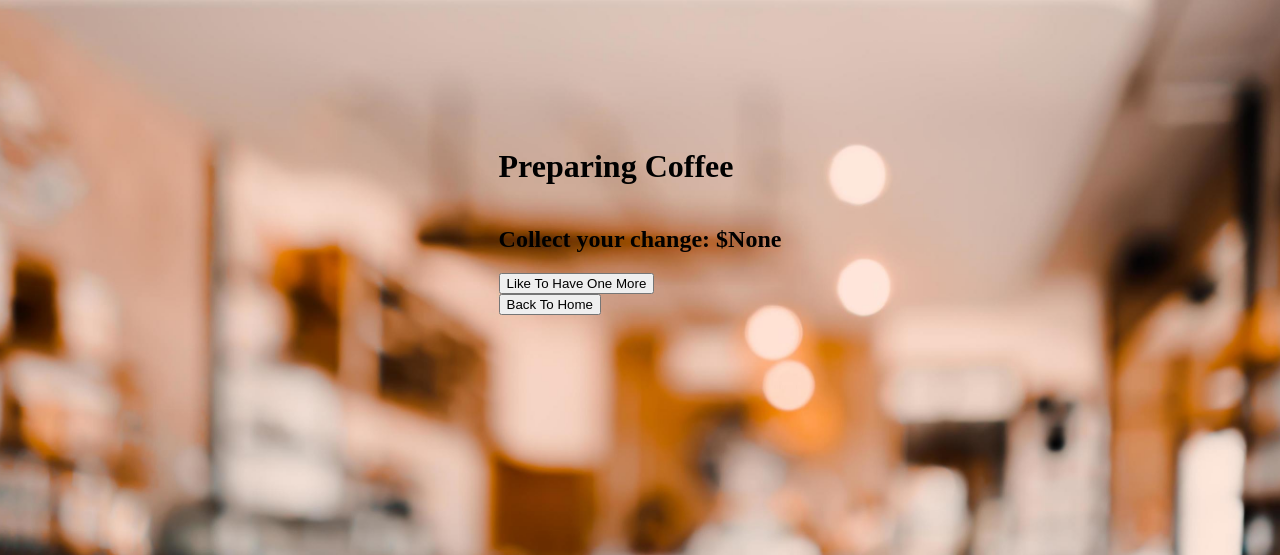
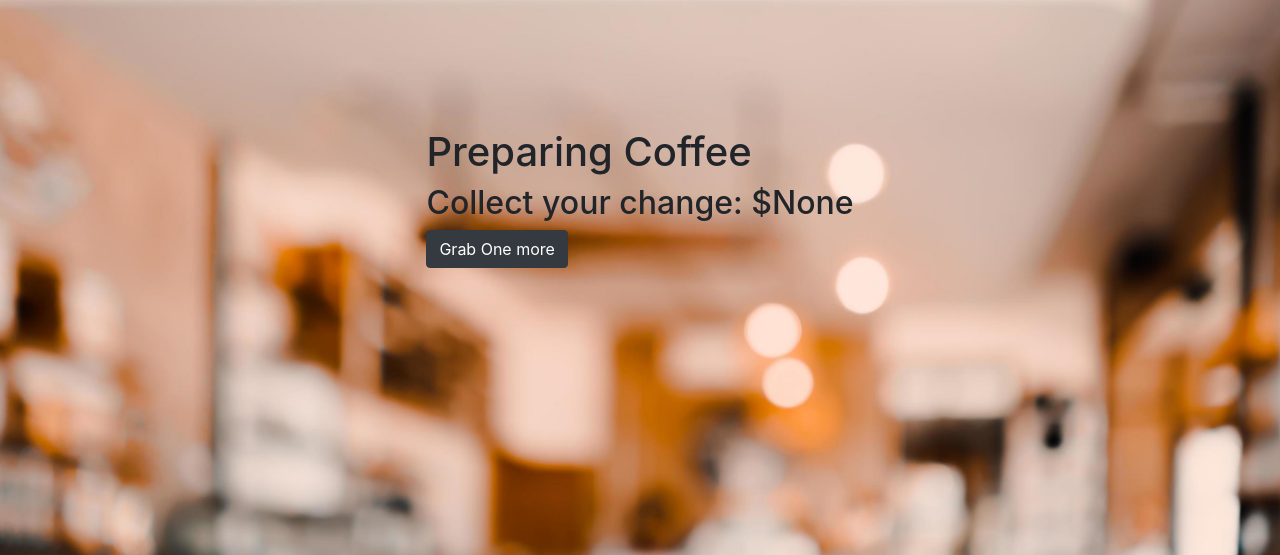
Before and after one commit to vishnu-girish-g/Coffee_Day, a Flask app: page /success in a window 1280 px wide. Shown: the top 555 px of the page. Run offline with Flask 3, Linux system fonts and the light colour scheme.

Commit message:
third commit

```diff
--- a/templates/success.html
+++ b/templates/success.html
@@ -1,5 +1,7 @@
 <!DOCTYPE html>
 <html lang="en">
+    <link rel="stylesheet" href="https://cdn.jsdelivr.net/npm/bootstrap@4.1.3/dist/css/bootstrap.min.css" integrity="sha384-MCw98/SFnGE8fJT3GXwEOngsV7Zt27NXFoaoApmYm81iuXoPkFOJwJ8ERdknLPMO" crossorigin="anonymous">
+<script src="https://cdn.jsdelivr.net/npm/bootstrap@4.1.3/dist/js/bootstrap.min.js" integrity="sha384-ChfqqxuZUCnJSK3+MXmPNIyE6ZbWh2IMqE241rYiqJxyMiZ6OW/JmZQ5stwEULTy" crossorigin="anonymous"></script>
 <head>
     <meta charset="UTF-8">
     <title>SUCCESS</title>
@@ -23,8 +25,8 @@
     <h1> Preparing Coffee</h1>
    <h2> Collect your change: ${{change}}</h2>
 
-    <a href="{{url_for('welcome')}}"><button>Like To Have One More</button></a>
-    <a href="{{url_for('home')}}"><button>Back To Home</button></a>
+    <a href="{{url_for('welcome')}}"><button type="button" class="btn btn-dark">Grab One more</button></a>
+
 
 
 </div>
```
